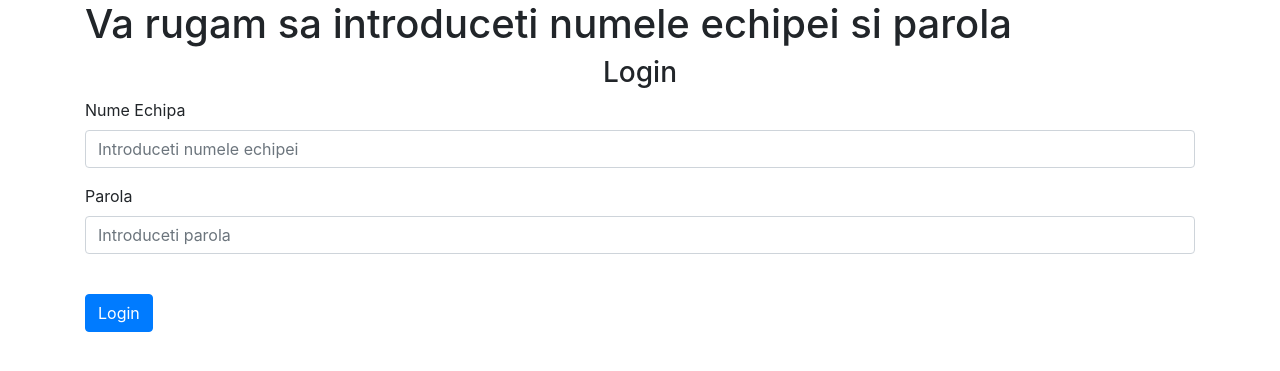
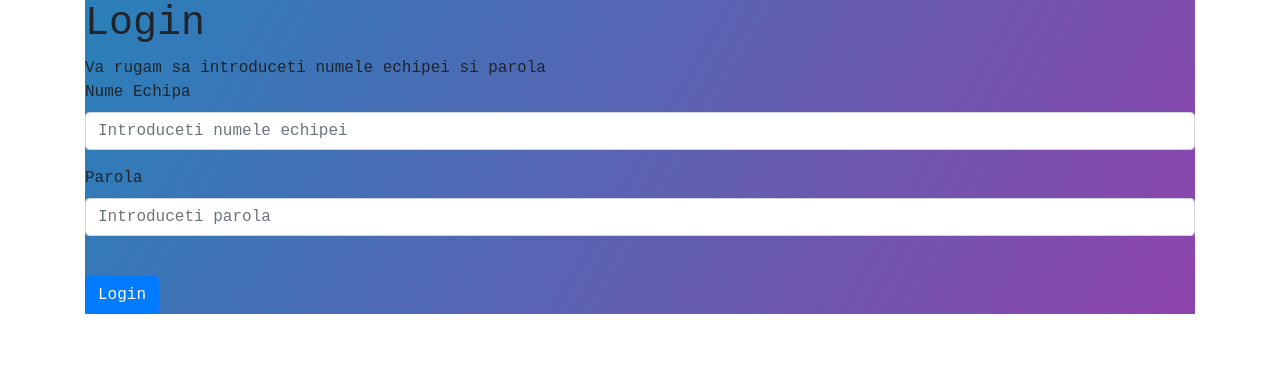
Before and after one commit to mihais137/aplicatietutorialpythonflask, a Flask app: page /login in a window 1280 px wide. Shown: the part 56-427 px from the top of the page. Run offline with Flask 2, Linux system fonts and the light colour scheme; some libraries are stand-ins or nearby versions.

Commit message:
prima incercare css login

```diff
--- /dev/null
+++ b/website/templates/login-styles.css
@@ -0,0 +1,7 @@
+.body{
+    margin: 0;
+    padding: 0;
+    font-family: 'Courier New', Courier, monospace;
+    background: linear-gradient(120deg, #2980b9, #8e44ad);
+
+}
--- a/website/templates/login.html
+++ b/website/templates/login.html
@@ -2,9 +2,13 @@
 {% block title %}Login - DroWo 23{% endblock %}
 
 {% block content %}
-    <h1>Va rugam sa introduceti numele echipei si parola</h1>
+<link rel="stylesheet" href="login-styles.css">
+
+<div class="body">
+    <div class="center">
+        <h1>Login</h1>
+        <div class="instruction">Va rugam sa introduceti numele echipei si parola</div>
         <form method="POST">
-        <h3 align="center">Login</h3>
             <div class="form-group">
                 <label for="numeEchipa">Nume Echipa</label>
                 <input type="text" class="form-control" id="numeEchipa" name="numeEchipa" placeholder="Introduceti numele echipei"/>
@@ -16,4 +20,6 @@
             <br/>
             <button type="submit" class="btn btn-primary">Login</button>
         </form>
+    </div>
+</div>
 {% endblock%}
```
Lines whose indentation alone changed are shown as unchanged.
